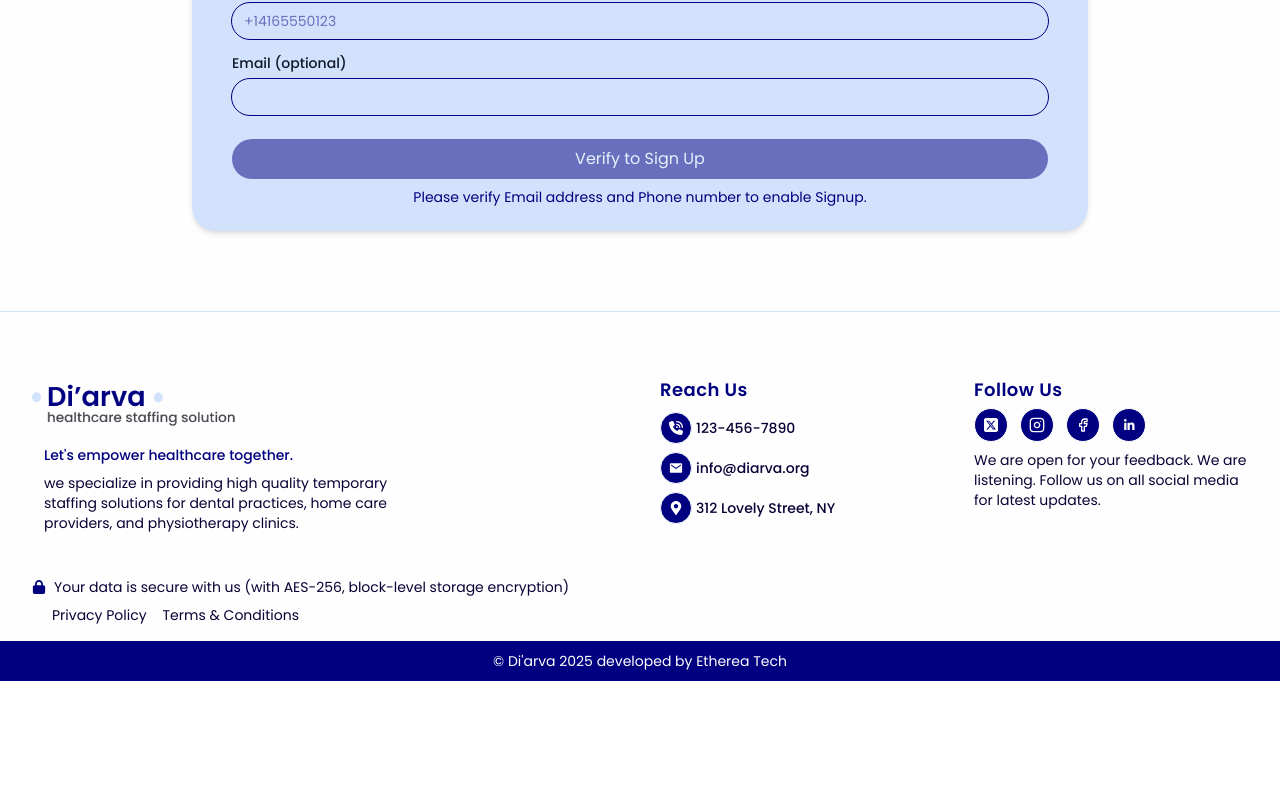
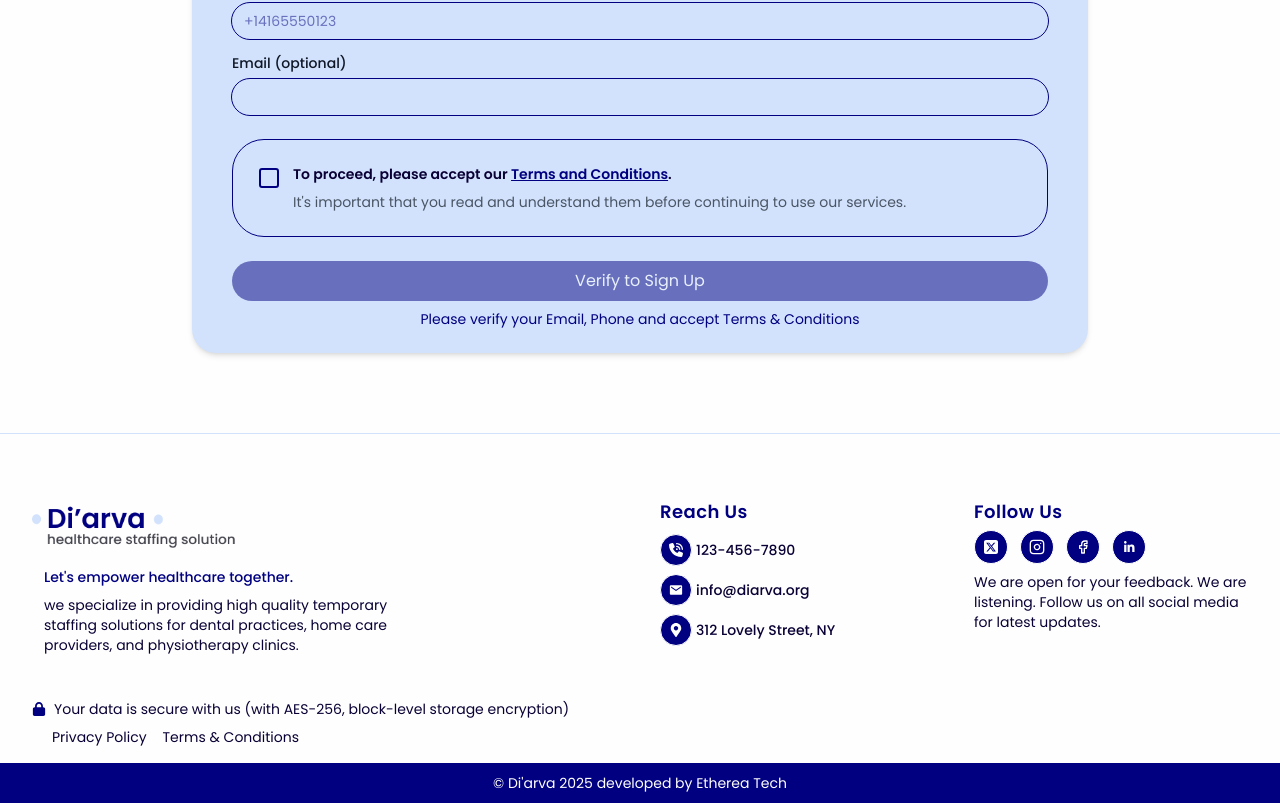
Before and after one commit to Di-arva/Frontend, a React (Vite) app: page /candidatesignup in a window 1280 px wide. Shown: the part 1965-2768 px from the top of the page. Before the commit the page ends 2646 px from the top, so only its background shows below. Built offline with nearby package versions, Linux system fonts and the light colour scheme; no server answers.

Commit message:
Clinic list for Admin

```diff
--- a/src/Components/SignUp/Candidatesignup.jsx
+++ b/src/Components/SignUp/Candidatesignup.jsx
@@ -3,7 +3,7 @@ import Marklogo from "../../assets/icons/Dashboard.png";
 import Button from "../Button";
 import { postData } from "../../lib/http";
 import { useNavigate } from "react-router-dom";
-import { CheckCircle, ChevronDown } from "lucide-react";
+import { CheckCircle, ChevronDown, CheckSquare, Square } from "lucide-react";
 import Popup from "./Popup";
 
 //Roles
@@ -148,6 +148,7 @@ const CandidateSignup = () => {
     type: "info",
   });
 
+  const [acceptedTerms, setAcceptedTerms] = useState(false);
   const [msg, setMsg] = useState({ type: "", text: "" });
 
   //Onchange Events
@@ -230,6 +231,8 @@ const CandidateSignup = () => {
       return "Invalid emergency contact phone format.";
     if (!emailVerified || !phoneVerified)
       return "Please verify email and phone OTP first.";
+    if (!acceptedTerms)
+      return "You must accept the Terms and Conditions to proceed.";
     return "";
   };
 
@@ -471,6 +474,7 @@ const CandidateSignup = () => {
         email_verification_token: emailToken,
         phone_verification_token: phoneToken,
         certificates: form.role === "dental-assistant" ? [finalCertUrl] : [],
+        acceptedTerms: form.acceptedTerms,
       };
 
       const res = await postData("/auth/register", payload);
@@ -1181,7 +1185,50 @@ const CandidateSignup = () => {
                   />
                 </div>
               </div>
+              {/* Terms and Conditions Checkbox */}
+              <div className="bg-lightblue border border-darkblue rounded-4xl p-6">
+                <div className="flex items-start gap-3">
+                  <input
+                    type="checkbox"
+                    id="terms"
+                    checked={acceptedTerms}
+                    onChange={(e) => setAcceptedTerms(e.target.checked)}
+                    className="sr-only"
+                    value={form.acceptedTerms}
+                  />
 
+                  <label
+                    htmlFor="terms"
+                    className="cursor-pointer flex-shrink-0 mt-0.5"
+                  >
+                    {acceptedTerms ? (
+                      <CheckSquare className="w-6 h-6 text-darkblue" />
+                    ) : (
+                      <Square className="w-6 h-6 text-darkblue hover:text-darkblue/70 transition-colors" />
+                    )}
+                  </label>
+                  <label
+                    htmlFor="terms"
+                    className="text-sm text-gray-700 cursor-pointer"
+                  >
+                    <span className="font-semibold font-poppins text-darkblack">
+                      To proceed, please accept our{" "}
+                      <a
+                        href="/terms"
+                        target="_blank"
+                        className="text-darkblue underline hover:text-darkblue/80"
+                      >
+                        Terms and Conditions
+                      </a>
+                      .
+                    </span>
+                    <p className="mt-2 text-gray-600">
+                      It's important that you read and understand them before
+                      continuing to use our services.
+                    </p>
+                  </label>
+                </div>
+              </div>
               {msg.text ? (
                 <div
                   className={`rounded-xl px-4 py-3 text-sm ${
@@ -1214,10 +1261,19 @@ const CandidateSignup = () => {
                     ? "Sign Up"
                     : "Verify to Sign Up"}
                 </Button>
-                {!emailVerified || !phoneVerified ? (
+                {!emailVerified || !phoneVerified || !acceptedTerms ? (
                   <p className="text-sm mt-2 text-center text-darkblue">
-                    Please verify Email address and Phone number to enable
-                    Signup.
+                    {!emailVerified && !phoneVerified && !acceptedTerms
+                      ? "Please verify your Email, Phone and accept Terms & Conditions"
+                      : !emailVerified && !phoneVerified
+                      ? "Please verify your Email and Phone number"
+                      : !emailVerified
+                      ? "Please verify your Email address"
+                      : !phoneVerified
+                      ? "Please verify your Phone number"
+                      : !acceptedTerms
+                      ? "Please accept Terms and Conditions to proceed"
+                      : ""}
                   </p>
                 ) : null}
               </div>
```
